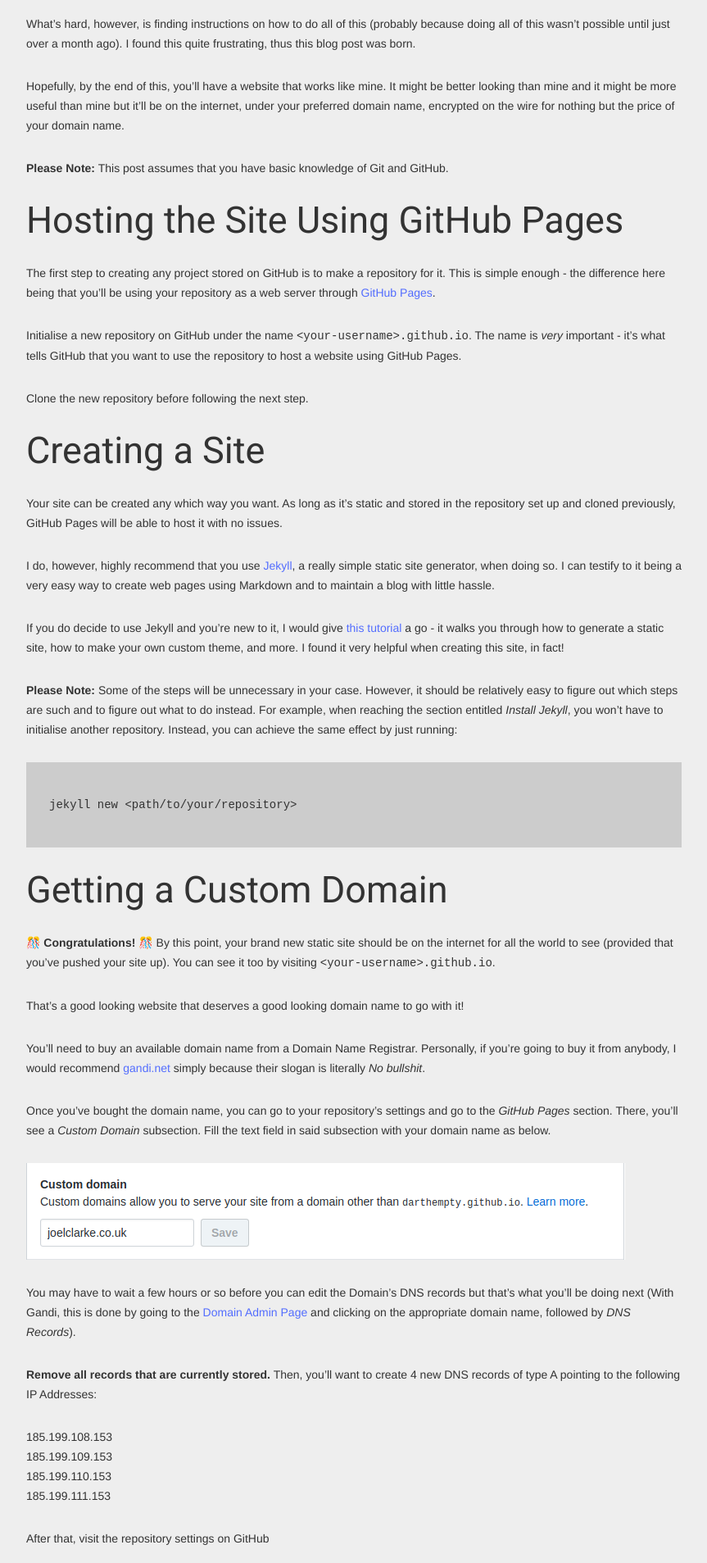
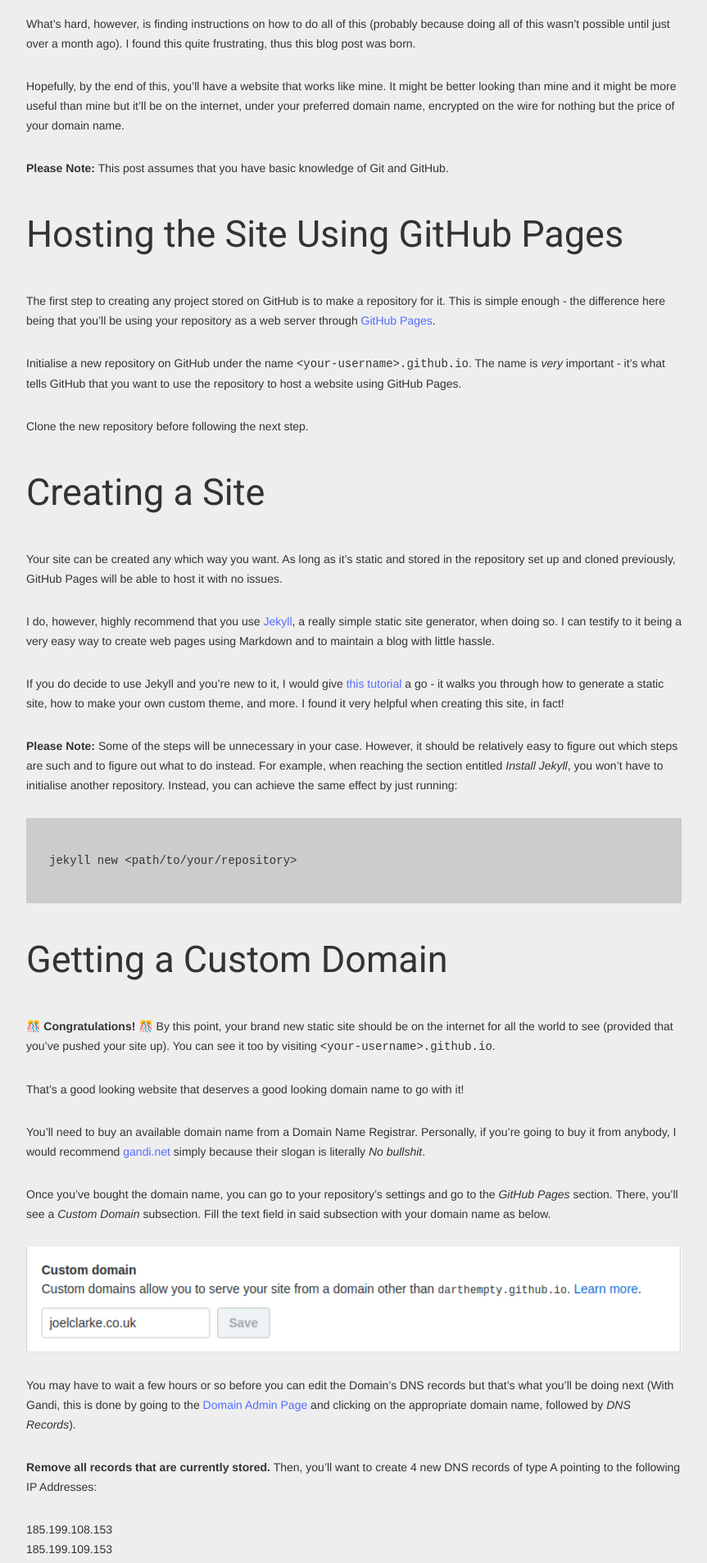
Before and after one commit to DarthEmpty/joelclarke.co.uk, a Jekyll site: the page built from _posts/2018-06-20-github-pages,-a-custom-domain-and-https.md, in a window 1280 px wide. Shown: the part 950-2857 px from the top of the page at 82% size, without its empty margins (208-1071 px from the left). Built offline with Jekyll 4.4.1, drawn with Linux system fonts in a browser that asks for light colours; nearby versions of some CDN libraries; emoji names are drawn with the system emoji font.

Commit message:
Alter styling for h2 elements and images

```diff
--- a/_sass/base.scss
+++ b/_sass/base.scss
@@ -22,16 +22,18 @@ ol {
   padding-left: 2em;
 }
 
-h2 {
-  margin: auto;
-}
-
 a {
   text-decoration: none;
 }
 
 code {
   word-wrap: normal;
+}
+
+img {
+  width: 100%;
+  height: auto;
+  align-self: center;
 }
 
 .mdl-layout {
@@ -82,6 +84,11 @@ code {
   margin: auto;
 }
 
+.emoji {
+  max-width: 1.4em;
+}
+
+// Altered MDL Classes
 .mdl-grid {
   max-width: 800px;
 }
@@ -96,18 +103,30 @@ code {
   p, ul, ol {
     margin: 2em auto;
   }
+
+  h2 {
+    margin: 1em auto;
+  }
 }
 
 // Tablet Detail Width
 @media only screen and (max-width: 960px) and (min-width: 401px) {
-  p, ul, ol, h2 {
+  p, ul, ol {
     margin: 2em;
+  }
+
+  h2 {
+    margin: 1em 0.6em;
   }
 }
 
 // Mobile Detail Width
 @media only screen and (max-width: 400px) {
-  p, ul, ol, h2 {
+  p, ul, ol {
     margin: 2em 1em;
   }
+
+  h2 {
+    margin: 1em 0.3em;
+  }
 }
```
